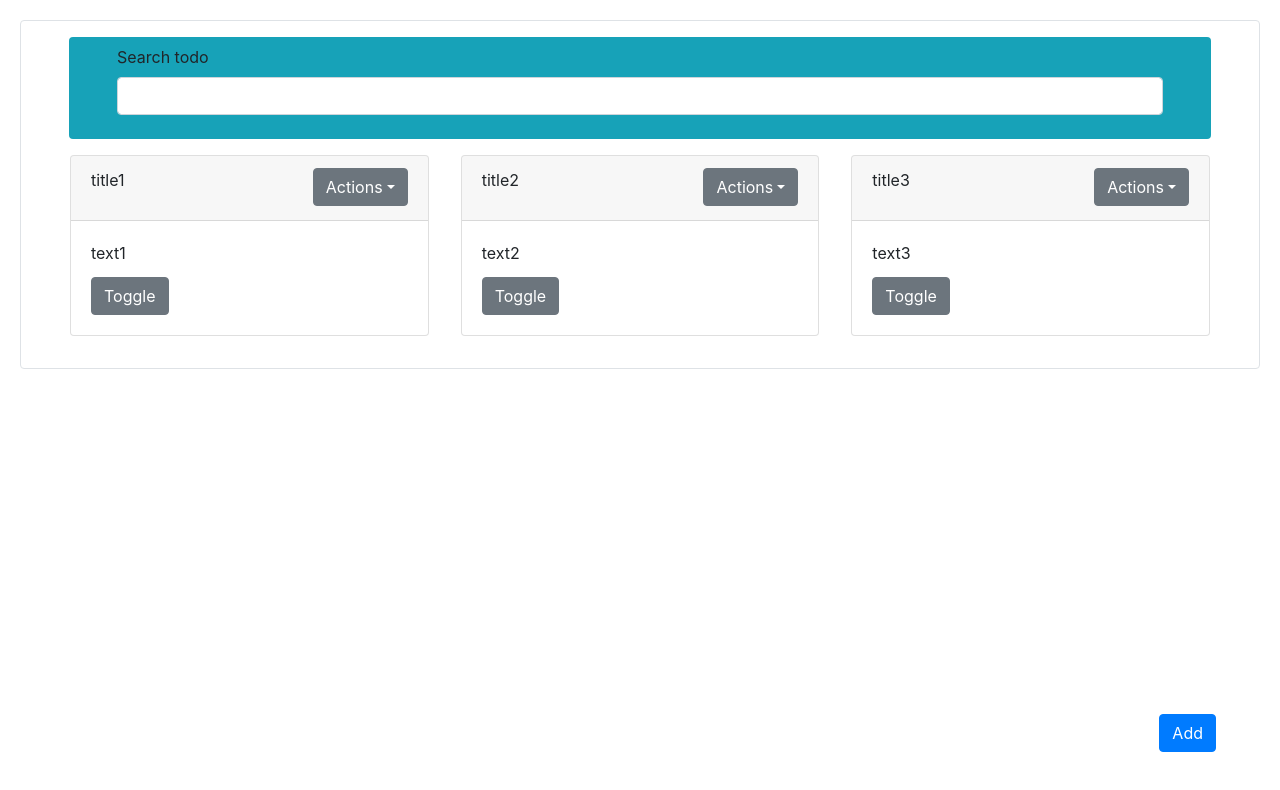
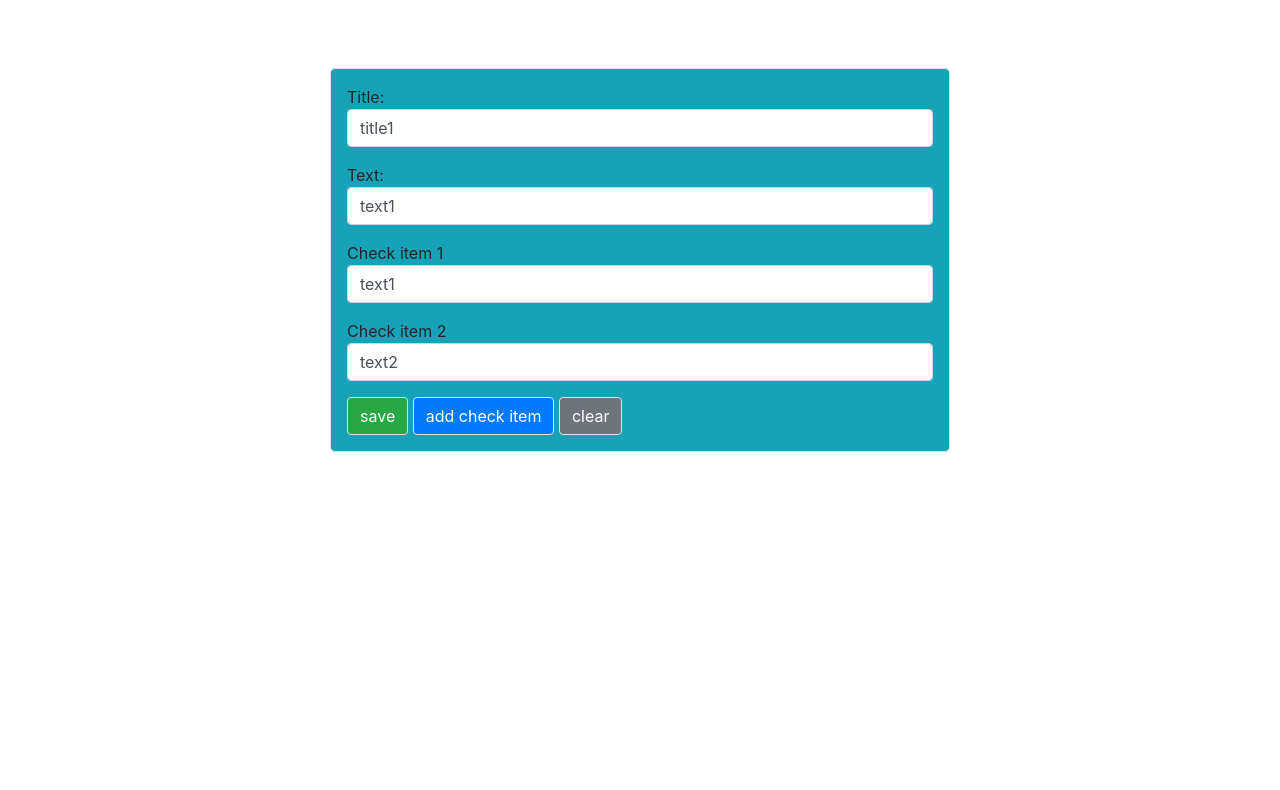
Before and after one commit to mostafa-jamali/Todo-by-Redux, a React (Create React App) app: page /edit/1 in a window 1280 px wide. Shown: the top 790 px of the page. Built offline with nearby package versions, Linux system fonts and the light colour scheme.

Commit message:
add editTodo

```diff
--- a/src/App.js
+++ b/src/App.js
@@ -7,7 +7,7 @@ import {
   Switch,
   Route,
 } from "react-router-dom";
-import Todo from './Component/todo/Todo';
+import TodoArchive from './view/TodoArchive/TodoArchive';
 import AddTodo from './view/AddTodo/AddTodo';
 
 function App() {
@@ -17,11 +17,14 @@ function App() {
         <Router>
           <div>
             <Switch>
-              <Route path="/add">
+            <Route path="/edit/:todoId">
+                <AddTodo />
+              </Route>
+              <Route exact path="/add">
                 <AddTodo />
               </Route>
               <Route path="/">
-                <Todo />
+                <TodoArchive />
               </Route>
             </Switch>
           </div>
--- /dev/null
+++ b/src/Component/CardTodo/CardTodo.css
@@ -0,0 +1,7 @@
+.editDropdownItem{
+    color: #373b3f;
+}
+.editDropdownItem:hover{
+    color: #373b3f;
+text-decoration: none;
+}
--- a/src/Component/CardTodo/CardTodo.jsx
+++ b/src/Component/CardTodo/CardTodo.jsx
@@ -1,13 +1,14 @@
-import React, { useState } from 'react'
+import React, { useState } from 'react';
 import { Card, Button, CardHeader, CardBody, CardTitle, Col } from 'reactstrap';
 import { Dropdown, DropdownToggle, DropdownMenu, DropdownItem } from 'reactstrap';
+import { Link } from 'react-router-dom'
 import ToggleTextCard from '../ToggleTextCard/ToggleTextCard';
 import { connect } from 'react-redux';
 import { deleteTodo } from '../../Redux/Todo/Todo.action';
+import './CardTodo.css'
 
 
 function CardTodo({ item, deleteTodo }) {
-
     const [dropdownOpen, setDropdownOpen] = useState(false);
     const [dropdownId, setDropdownId] = useState(null)
     const toggle = (id) => {
@@ -23,7 +24,7 @@ function CardTodo({ item, deleteTodo }) {
     }
 
     return (
-        <Col className="p-3">
+        <Col className="py-3 px-0 p-md-3">
             <Card>
                 <CardHeader className="d-flex justify-content-between">
                     <p>{item.title}</p>
@@ -34,7 +35,7 @@ function CardTodo({ item, deleteTodo }) {
                         {
                             dropdownOpen && dropdownId == item.id ?
                                 <DropdownMenu>
-                                    <DropdownItem>Edit</DropdownItem>
+                                    <DropdownItem><Link to={`/edit/${item.id}`} className="editDropdownItem">Edit</Link></DropdownItem>
                                     <DropdownItem onClick={() => deleteTodo(item.id)}>Delete</DropdownItem>
                                 </DropdownMenu>
                                 : <div></div>
@@ -61,5 +62,4 @@ function CardTodo({ item, deleteTodo }) {
     )
 }
 
-
 export default connect(null, { deleteTodo })(CardTodo);
--- a/src/Component/Search/Search.jsx
+++ b/src/Component/Search/Search.jsx
@@ -3,7 +3,7 @@ import { Form, FormGroup, Label, Input } from 'reactstrap';
 
 function Search({search, handleChange}) {
     return (
-        <Form className="px-5 py-2 mx-5 rounded bg-info">
+        <Form className="py-2 px-3 mx-4 mx-md-5 rounded bg-info">
             <FormGroup>
                 <Label htmlFor='search'>Search todo</Label>
                 <Input type='search' id='search' name={'search'} value={search} onChange={handleChange} />
--- a/src/Component/ToggleTextCard/ToggleTextCard.jsx
+++ b/src/Component/ToggleTextCard/ToggleTextCard.jsx
@@ -5,7 +5,6 @@ import {changeCheckItemStatus} from '../../Redux/Todo/Todo.action'
 import './ToggleTextCard.css'
 
 function ToggleTextCard({ item, checkItem,changeCheckItemStatus }) {
-    const [status, setStatus] = useState(null)
 
     return (
         <li className="liToggle">
@@ -17,9 +16,4 @@ function ToggleTextCard({ item, checkItem,changeCheckItemStatus }) {
     )
 }
 
-const mapStateToProps = (state) => {
-    return {
-        todoList: state.todoList.todo_List,
-    }
-}
 export default connect(null, {changeCheckItemStatus})(ToggleTextCard);
--- a/src/Component/todo/Todo.css
+++ b/src/Component/todo/Todo.css
@@ -2,6 +2,7 @@
     position: fixed;
     right: 4rem;
     bottom: 3rem;
+    box-shadow: 0 0 10px 5px red;
 }
 .check-input{
     cursor: pointer;
--- a/src/Component/todo/Todo.jsx
+++ b/src/Component/todo/Todo.jsx
@@ -19,9 +19,9 @@ function Todo({ todoList }) {
     let searchTodo = todoList.filter(item => item.title.toLowerCase().startsWith(search.toLowerCase()));
 
     return (
-        <div className="border rounded py-3">
+        <div className="border rounded py-3 mx-lg-5">
             <Search handleChange={handleChange} search={search} />
-            <Row className="justify-content-center px-5" xs={1} md={2} xl={3}>
+            <Row className="justify-content-left px-5" xs={1} lg={2}>
                 {
                     searchTodo.map(item =>
                         <CardTodo item={item} key={item.id} />
--- a/src/Redux/Todo/Todo.reducer.js
+++ b/src/Redux/Todo/Todo.reducer.js
@@ -15,7 +15,7 @@ const initialState = {
             text: "text2",
             checkList: [
                 { id: 1, text: "text1", status: false },
-                { id: 2, text: "text2", status: true },
+                { id: 2, text: "text2", status: false },
             ]
         },
         {
@@ -24,7 +24,7 @@ const initialState = {
             text: "text3",
             checkList: [
                 { id: 1, text: "text1", status: false },
-                { id: 2, text: "text2", status: true },
+                { id: 2, text: "text2", status: false },
             ]
         }
     ]
--- a/src/view/AddTodo/AddTodo.jsx
+++ b/src/view/AddTodo/AddTodo.jsx
@@ -1,18 +1,22 @@
-import React, { useEffect, useState } from 'react';
-import { useHistory } from 'react-router-dom'
+import React, { useState } from 'react';
+import { useHistory } from 'react-router-dom';
+import { useParams } from 'react-router-dom';
 import { Form, Input, FormGroup, Label, Button } from 'reactstrap';
+import { useSelector } from 'react-redux'
+import { connect } from 'react-redux';
+import { addTodo, editTodo } from '../../Redux/Todo/Todo.action';
 
-import { connect } from 'react-redux';
-import { addTodo } from '../../Redux/Todo/Todo.action';
+function AddTodo({ addTodo, length, editTodo }) {
+    const history = useHistory();
+    const { todoId } = useParams();
 
-function AddTodo({ addTodo, length }) {
-    const history = useHistory();
-    const [todos, setTodos] = useState({
-        id: length + 1,
+    const editObject = useSelector(state => state.todoList.todo_List.find(item => item.id == todoId)) //todoId = useParams
+    const [todos, setTodos] = useState(editObject ? { title: editObject.title, text: editObject.text } : {
         title: "",
         text: "",
     })
-    const [checkItem, setCheckItem] = useState([{
+
+    const [checkItem, setCheckItem] = useState(editObject ? editObject.checkList : [{
         id: 1,
         text: "",
         status: false
@@ -27,7 +31,11 @@ function AddTodo({ addTodo, length }) {
     }
     const handleSubmit = (event) => {
         event.preventDefault();
-        addTodo({ ...todos, checkList: checkItem })
+
+        editObject && editTodo({ id: editObject.id, ...todos, checkList: checkItem });
+
+        !editObject && addTodo({ id: length + 1, ...todos, checkList: checkItem })
+
         history.push('/')
     }
     const addCheckItem = () => {
@@ -43,18 +51,18 @@ function AddTodo({ addTodo, length }) {
         <Form className="col-6 mx-auto mt-5 p-3 border rounded-lg bg-info" onSubmit={handleSubmit}>
             <FormGroup>
                 <Label htmlFor="title" className="mb-0">Title:</Label>
-                <Input placeholder='title' type="text" name='title' id='title' onChange={handleChange} />
+                <Input placeholder='title' type="text" name='title' id='title' value={todos.title} onChange={handleChange} />
             </FormGroup>
             <FormGroup>
                 <Label htmlFor="text" className="mb-0">Text:</Label>
-                <Input placeholder='text' type="text" name='text' id='text' onChange={handleChange} />
+                <Input placeholder='text' type="text" name='text' id='text' value={todos.text} onChange={handleChange} />
             </FormGroup>
 
             {checkItem.map(item =>
                 <div key={item.id}>
                     <FormGroup>
                         <Label htmlFor="checkItem" className="mb-0">Check item {item.id}</Label>
-                        <Input placeholder={`Check item ${item.id}`} type="text" name='checkItem' id='checkItem' onChange={(e) => handleChangeItem(e, item.id)} />
+                        <Input placeholder={`Check item ${item.id}`} type="text" name='checkItem' id='checkItem' value={item.text} onChange={(e) => handleChangeItem(e, item.id)} />
                     </FormGroup>
                 </div>
             )}
@@ -72,4 +80,4 @@ const mapStateToProps = (state) => {
         length: state.todoList.todo_List.length,
     }
 }
-export default connect(mapStateToProps, { addTodo })(AddTodo);
+export default connect(mapStateToProps, { addTodo, editTodo })(AddTodo);
--- /dev/null
+++ b/src/view/TodoArchive/TodoArchive.jsx
@@ -0,0 +1,11 @@
+import React from 'react'
+import Todo from '../../Component/Todo/Todo';
+
+
+function TodoArchive() {
+    return (
+        <Todo/>
+    )
+}
+
+export default TodoArchive
```
